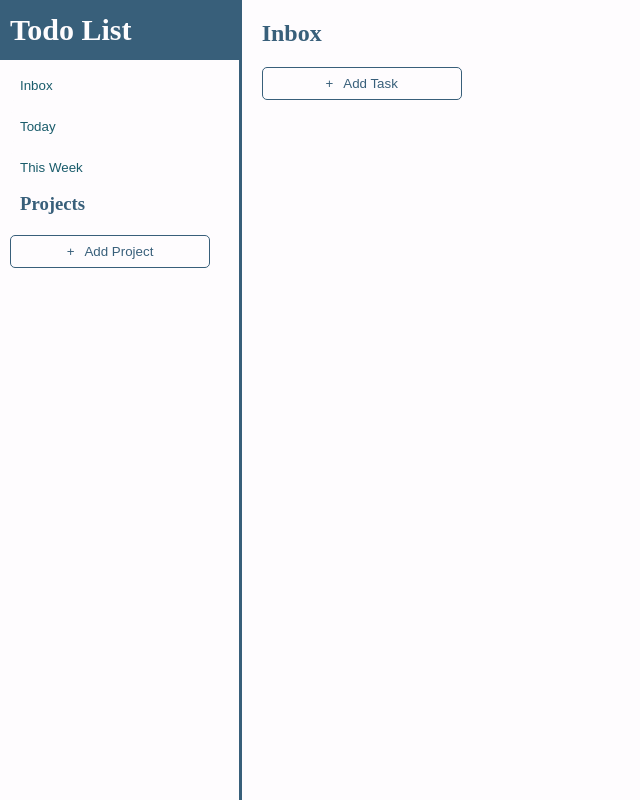
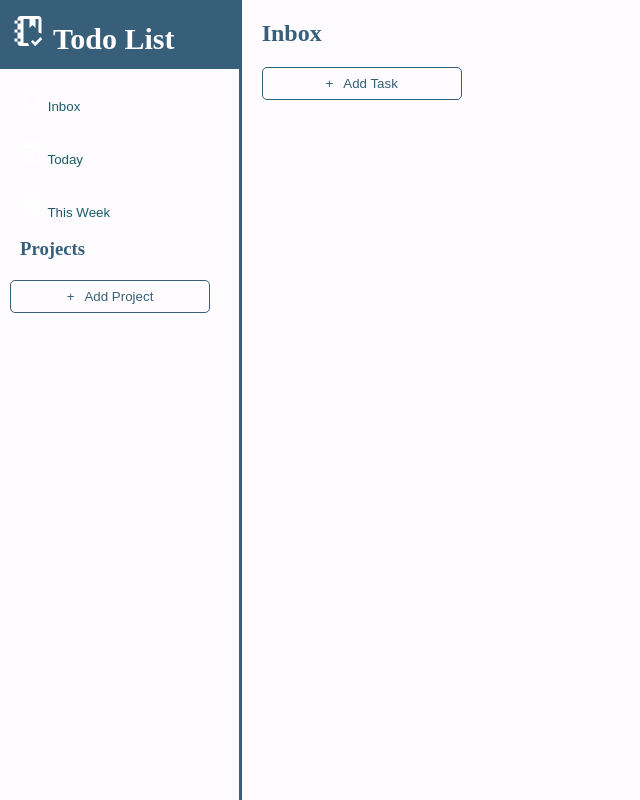
Before and after one commit to thanhtrucphan136/Todo-List, a website built with webpack: page dist/index.html in a window 1280 px wide. Shown: the whole page, without its empty margins (0-640 px from the left). Built offline with nearby package versions, Linux system fonts and the light colour scheme.

Commit message:
add icon

```diff
--- a/dist/index.html
+++ b/dist/index.html
@@ -4,18 +4,18 @@
     <meta charset="UTF-8">
     <meta http-equiv="X-UA-Compatible" content="IE=edge">
     <meta name="viewport" content="width=device-width, initial-scale=1.0">
-    <title>Document</title>
+    <title>Todo List</title>
     <link rel="stylesheet" href="style.css">
 </head>
 <body>
 
     <div class="main-content">
         <div class="left-content">
-            <h1>Todo List</h1>
+            <h1> <img class="logo" src="icon/notebook-check-outline.png" alt=""> Todo List</h1>
             <div class="default-projects">
-                <button class="project-btn">Inbox</button>
-                <button class="project-btn">Today</button>
-                <button class="project-btn">This Week</button>
+                <button class="project-btn"> <img class="icon" src="icon/inbox.png" alt=""> Inbox</button>
+                <button class="project-btn"> <img class="icon" src="icon/calendar-today.png" alt=""> Today</button>
+                <button class="project-btn"> <img class="icon" src="icon/calendar-week.png" alt=""> This Week</button>
             </div>
             <h3>Projects</h3>
             <div>
```
